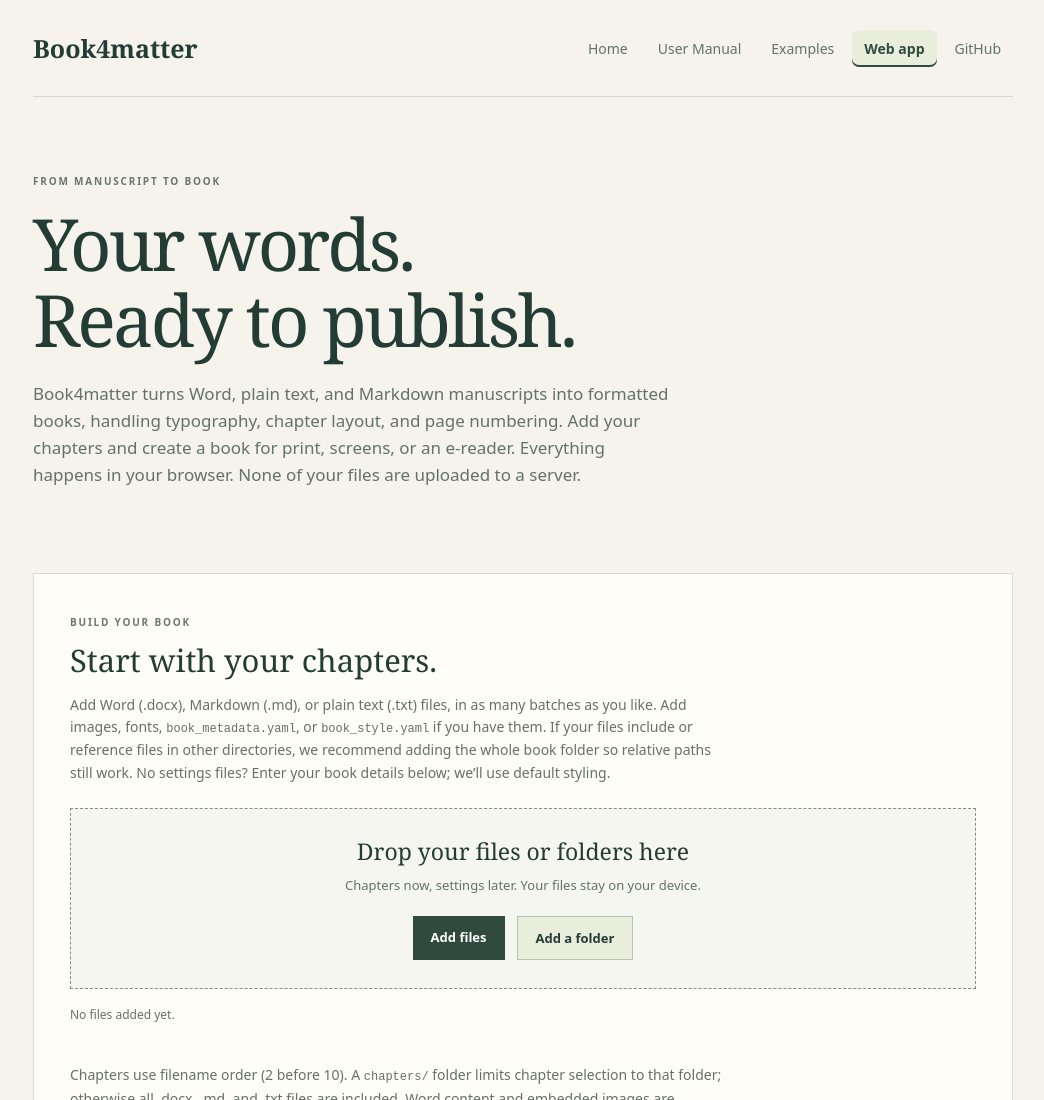
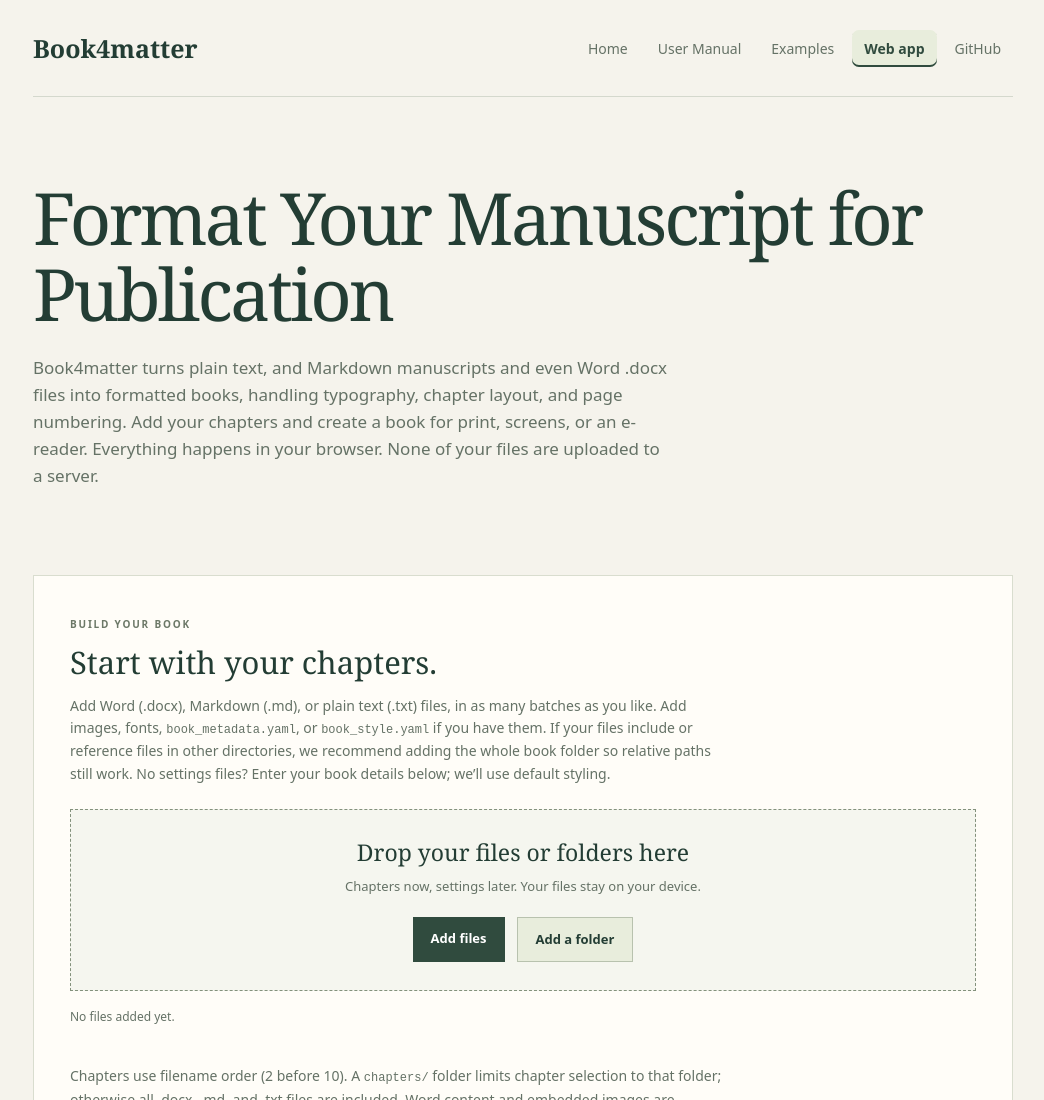
Before and after one commit to cocode/book4matter-web, a website built with Vite: page index.html in a window 1280 px wide. Shown: the top 1100 px of the page, without its empty margins (117-1161 px from the left). Built offline with nearby package versions, Linux system fonts and the light colour scheme.

Commit message:
Rephase text.

```diff
--- a/index.html
+++ b/index.html
@@ -9,7 +9,7 @@
 <a href="%BASE_URL%" aria-current="page">Web app</a>
 <a href="https://github.com/cocode/book4matter-web">GitHub</a>
 </nav></header>
-<section class="intro"><p class="eyebrow">FROM MANUSCRIPT TO BOOK</p><h1>Your words.<br>Ready to publish.</h1><p class="lede">Book4matter turns Word, plain text, and Markdown manuscripts into formatted books, handling typography, chapter layout, and page numbering. Add your chapters and create a book for print, screens, or an e-reader. Everything happens in your browser. None of your files are uploaded to a server.</p></section>
+<section class="intro"><H1>Format Your Manuscript for Publication</H1><p class="lede">Book4matter turns plain text, and Markdown manuscripts and even Word .docx files into formatted books, handling typography, chapter layout, and page numbering. Add your chapters and create a book for print, screens, or an e-reader. Everything happens in your browser. None of your files are uploaded to a server.</p></section>
 <section class="upload" aria-labelledby="upload-title">
 <p class="eyebrow">BUILD YOUR BOOK</p><h2 id="upload-title">Start with your chapters.</h2>
 <p>Add Word (.docx), Markdown (.md), or plain text (.txt) files, in as many batches as you like. Add images, fonts, <code>book_metadata.yaml</code>, or <code>book_style.yaml</code> if you have them. If your files include or reference files in other directories, we recommend adding the whole book folder so relative paths still work. No settings files? Enter your book details below; we’ll use default styling.</p>
```
